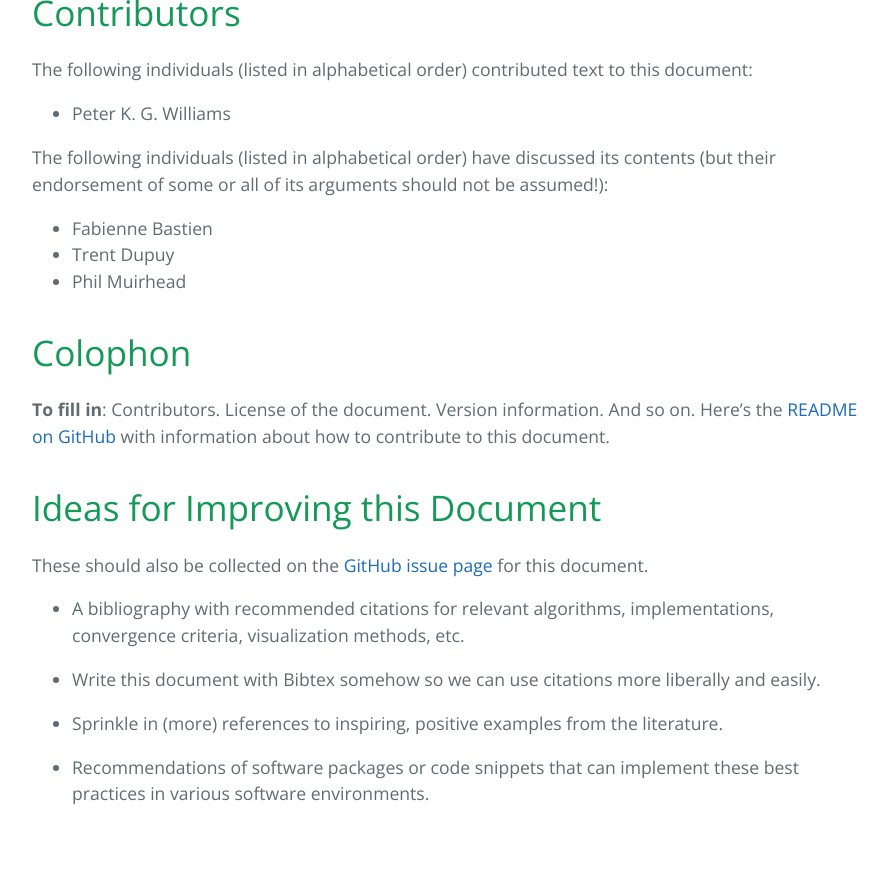
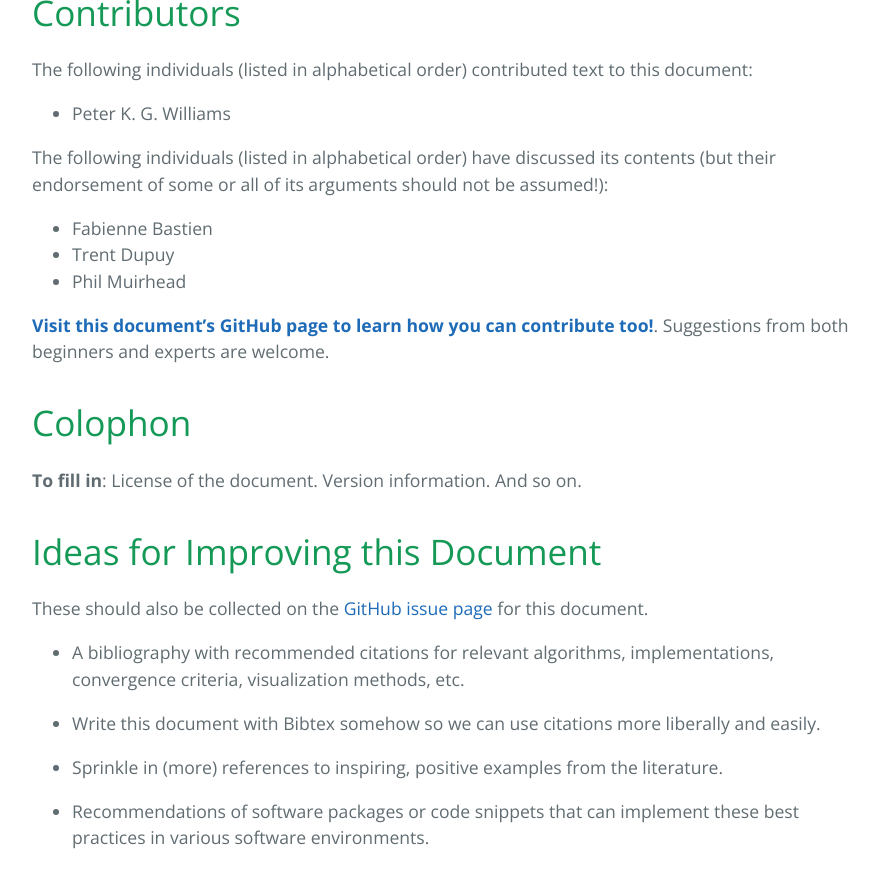
Before and after one commit to pkgw/mcmc-reporting, a Jekyll site: the page built from index.md, in a window 1280 px wide and 900 px high, scrolled down 4136 px. Shown: the top 888 px of the window, without its empty margins (192-1080 px from the left). Built offline with Jekyll 4.4.1, drawn with Linux system fonts in a browser that asks for light colours; before the commit the page ends 4992 px from its top, so only the background shows below that.

Commit message:
Reorg contribution prompt a bit.

```diff
--- a/index.md
+++ b/index.md
@@ -203,14 +203,14 @@ contents (but their endorsement of some or all of its arguments should not be as
 - Trent Dupuy
 - Phil Muirhead
 
+**[Visit this document’s GitHub page to learn how you can contribute too!](https://github.com/pkgw/mcmc-reporting#readme)**.
+Suggestions from both beginners and experts are welcome.
+
 
 Colophon
 ========
 
-**To fill in**: Contributors. License of the document. Version information.
-And so on. Here’s the
-[README on GitHub](https://github.com/pkgw/mcmc-reporting#readme) with
-information about how to contribute to this document.
+**To fill in**: License of the document. Version information. And so on.
 
 
 Ideas for Improving this Document
```
